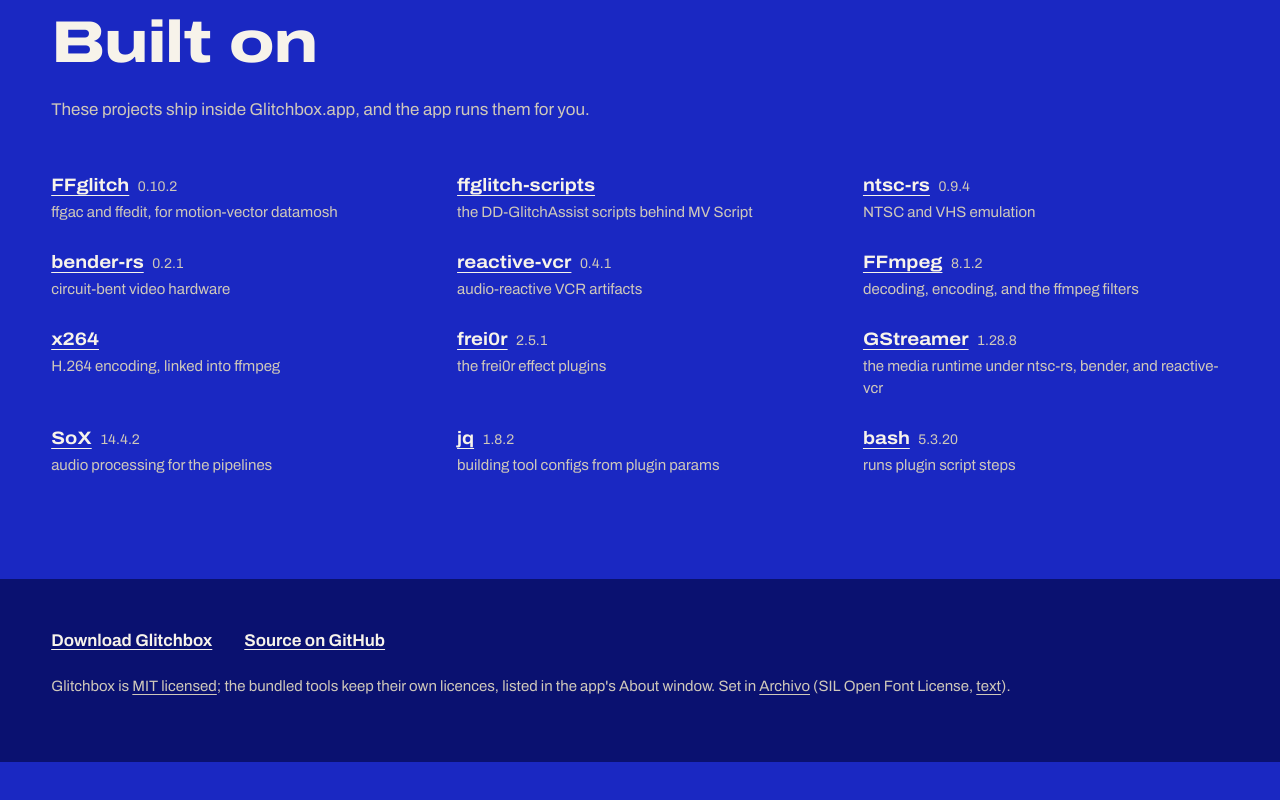
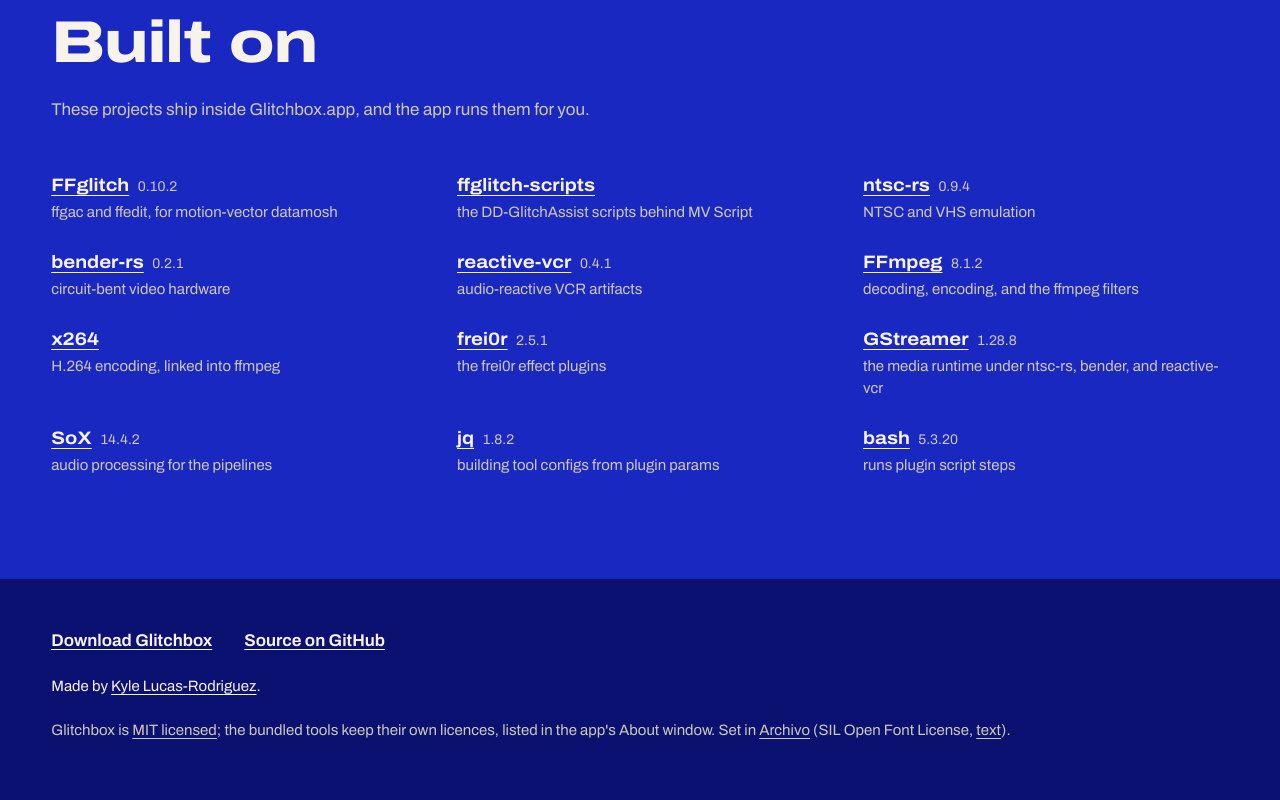
Before and after one commit to kylegrantlucas/glitchbox, a plain HTML site: page site/index.html in a window 1280 px wide. Shown: the part 6492-7292 px from the top of the page. Before the commit the page ends 7254 px from the top, so only its background shows below. Drawn offline with Linux system fonts and the light colour scheme.

Commit message:
site: attribute Kyle Lucas-Rodriguez and canonicalize to klr.dev/glitchbox

```diff
--- a/site/assets/site.css
+++ b/site/assets/site.css
@@ -293,6 +293,7 @@
   font-size: 0.9375rem;
 }
 .footer p:first-child { display: flex; flex-wrap: wrap; gap: 0.5rem 2rem; font-weight: 650; color: var(--bone); font-size: 1.0625rem; }
+.footer .byline { margin: 1.25rem 0 0; color: var(--bone); }
 .footer .fine { margin: 1.25rem 0 0; }
 
 /* Narrower screens */
--- a/site/index.html
+++ b/site/index.html
@@ -5,6 +5,9 @@
 <meta name="viewport" content="width=device-width, initial-scale=1">
 <title>Glitchbox: break video on purpose</title>
 <meta name="description" content="Glitchbox is a macOS app for breaking video on purpose. Stack datamosh, VHS, circuit-bend, frei0r, and ffmpeg plugins into a chain and watch the result.">
+<meta name="author" content="Kyle Lucas-Rodriguez">
+<link rel="canonical" href="https://klr.dev/glitchbox/">
+<meta property="og:url" content="https://klr.dev/glitchbox/">
 <meta name="theme-color" content="#1a28c2">
 <link rel="icon" type="image/png" sizes="32x32" href="assets/icon/icon-32.png">
 <link rel="icon" type="image/png" sizes="64x64" href="assets/icon/icon-64.png">
@@ -316,6 +319,7 @@
 
 <footer class="footer">
   <p><a href="https://github.com/kylegrantlucas/glitchbox/releases/latest">Download Glitchbox</a> <a href="https://github.com/kylegrantlucas/glitchbox">Source on GitHub</a></p>
+  <p class="byline">Made by <a href="https://klr.dev">Kyle Lucas-Rodriguez</a>.</p>
   <p class="fine">Glitchbox is <a href="https://github.com/kylegrantlucas/glitchbox/blob/main/LICENSE">MIT licensed</a>; the bundled tools keep their own licences, listed in the app's About window. Set in <a href="https://github.com/Omnibus-Type/Archivo">Archivo</a> (SIL Open Font License, <a href="assets/fonts/OFL.txt">text</a>).</p>
 </footer>
 </body>
```
